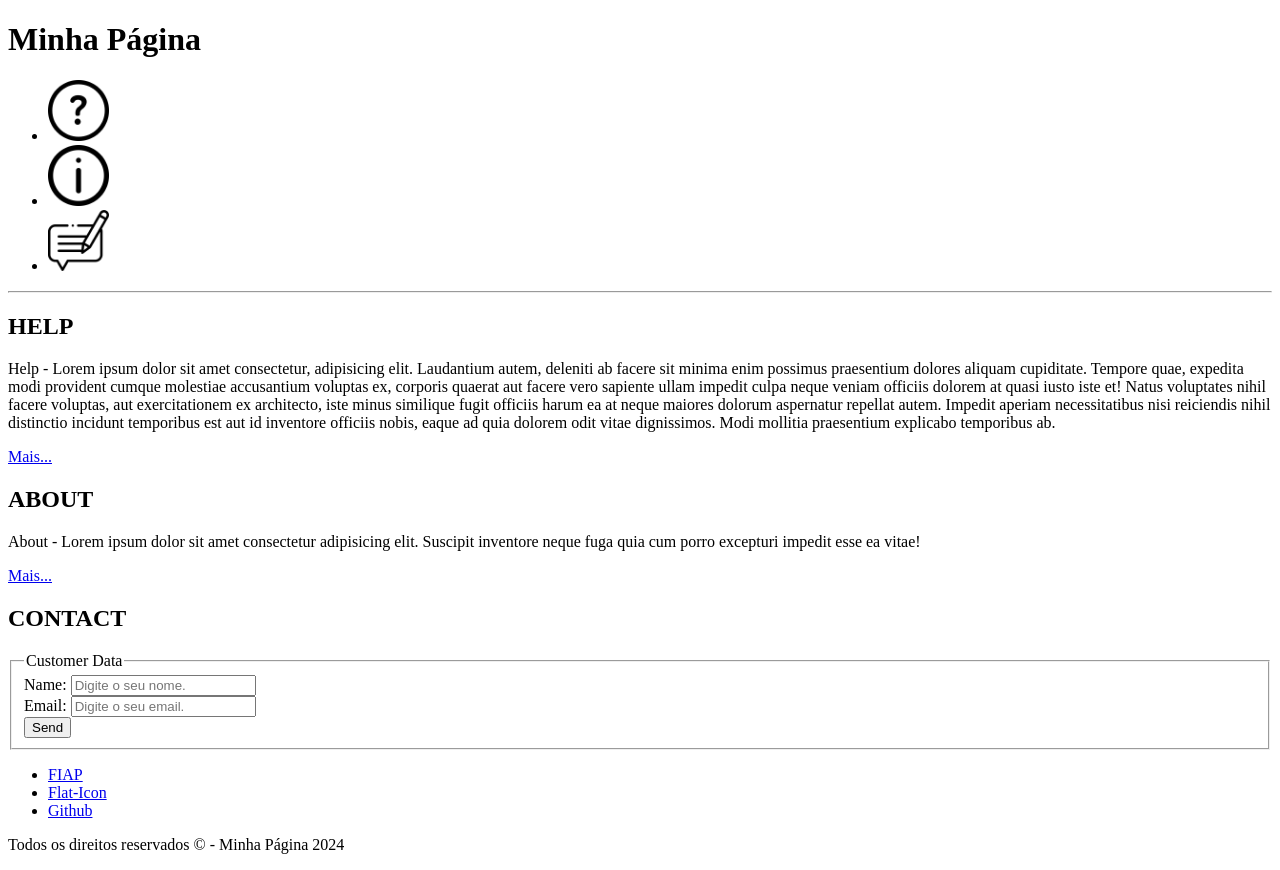
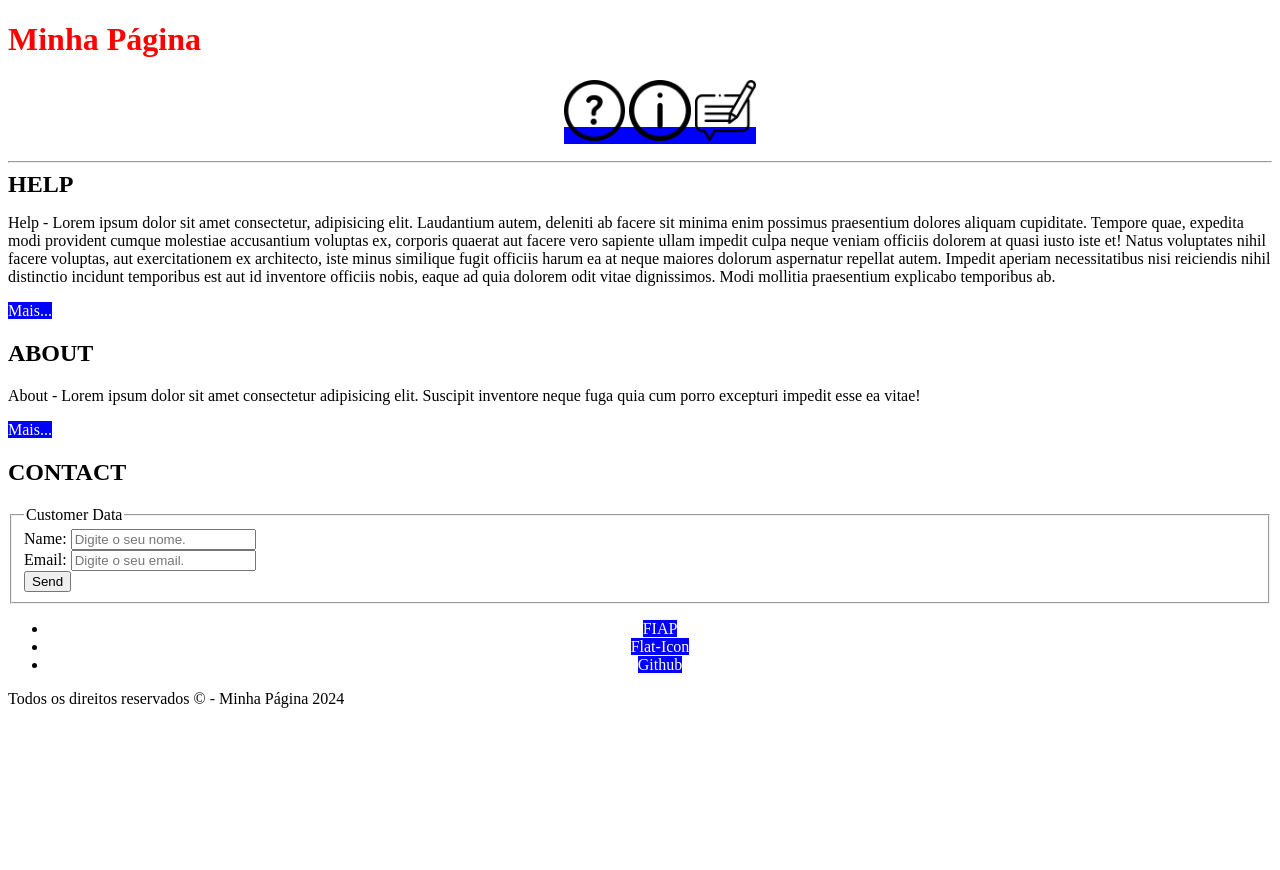
Before and after one commit to BrennoVilela/Aula-Front, a plain HTML site: page index.html in a window 1280 px wide. After the commit the page ends 800 px from the top, so only its background shows below. Drawn offline with Linux system fonts and the light colour scheme.

Commit message:
Iniciando aulas de CSS3

```diff
--- a/index.html
+++ b/index.html
@@ -1,5 +1,4 @@
 <!DOCTYPE html>
-<!-- Este é o DTD do HTML 5. -->
 
 <html lang="pt-br">
   <head>
@@ -7,25 +6,34 @@
     <meta name="viewport" content="width=device-width,initial-scale=1.0" />
     <title>Página Básica</title>
 
-    <!--Este bloco de css interno -->
     <style>
-      /*
-			Este é um comentário em CSS...
-		*/
+      a{
+        background-color: blue;
+        color: white;
+        text-decoration: none;
+      }
+
+      ul{
+        text-align: center;
+      }
+
+      .link{
+        display: inline;
+      }
     </style>
   </head>
   <body>
     <div id="container">
       <header id="cabecalho">
-        <h1>Minha Página</h1>
+        <h1 style="color: red">Minha Página</h1>
         <nav>
           <ul>
-            <li>
+            <li class="link">
               <a href="./paginas/help.html">
                 <img src="./img/ajuda.png" alt="Uma interrogação." width="5%" />
               </a>
-            </li>
-            <li>
+            </li class="link">
+            <li class="link">
               <a href="./paginas/about.html">
                 <img
                   src="./img/info.png"
@@ -33,8 +41,8 @@
                   width="5%"
                 />
               </a>
-            </li>
-            <li>
+            </li class="link">
+            <li class="link">
               <a href="#">
                 <img
                   src="./img/contact.png"
@@ -42,7 +50,7 @@
                   width="5%"
                 />
               </a>
-            </li>
+            </li class="link">
           </ul>
         </nav>
       </header>
@@ -50,7 +58,7 @@
 
       <section id="conteudo">
         <div>
-          <h2>HELP</h2>
+          <h2 class="link">HELP</h2>
           <p>
             Help - Lorem ipsum dolor sit amet consectetur, adipisicing elit.
             Laudantium autem, deleniti ab facere sit minima enim possimus
```
